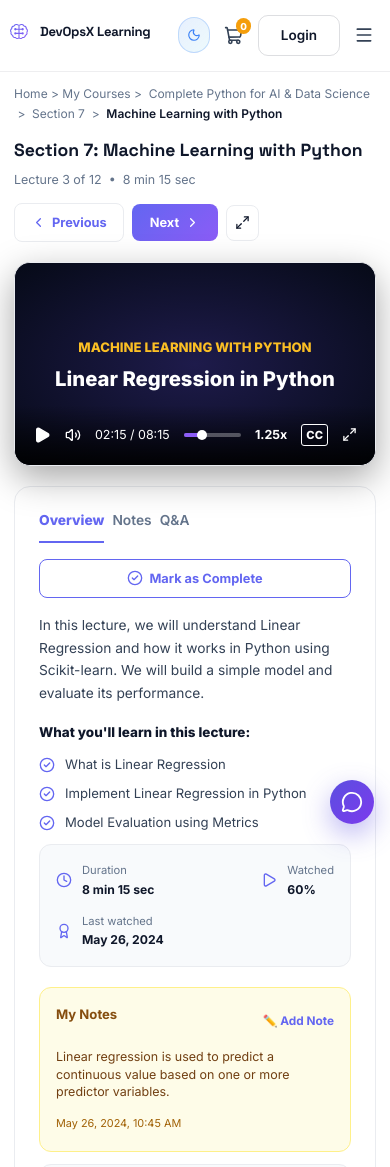
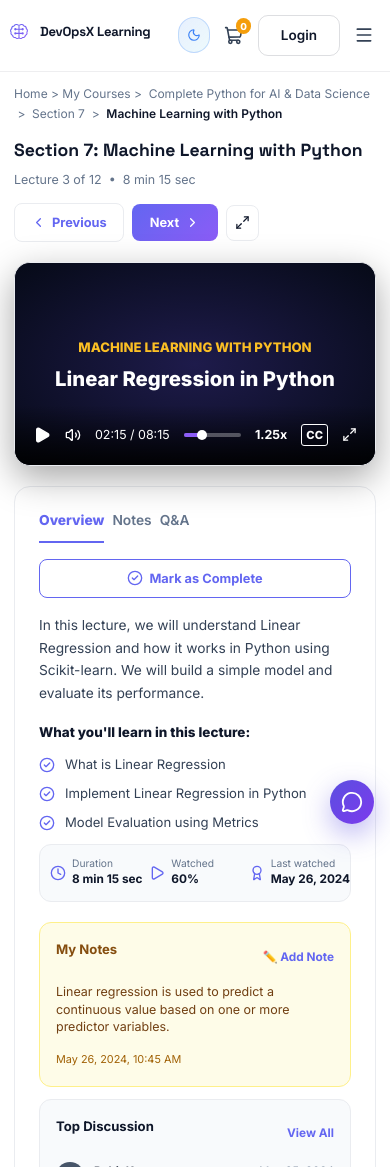
Before and after one commit to abhishek2X2pro/testing-tutorial, a React (Vite) app: page /curriculum in a window 390 px wide. Shown: the top 1167 px of the page. Built offline with nearby package versions, Linux system fonts and the light colour scheme.

Commit message:
fix: layout curriculum spec box items in 1 single row on mobile

```diff
--- a/src/pages/Curriculum/index.jsx
+++ b/src/pages/Curriculum/index.jsx
@@ -399,27 +399,27 @@ export default function Curriculum() {
                     flexShrink: 0,
                   }}
                 >
-                  <div style={{ display: 'flex', alignItems: 'center', gap: '10px' }}>
+                  <div className="curriculum-spec-item" style={{ display: 'flex', alignItems: 'center', gap: '8px' }}>
                     <Clock size={16} color="#6366f1" style={{ flexShrink: 0 }} />
                     <div>
-                      <span style={{ color: 'var(--text-muted)', display: 'block', fontSize: '0.7rem' }}>Duration</span>
-                      <strong style={{ color: 'var(--text-primary)', fontWeight: 700 }}>8 min 15 sec</strong>
+                      <span style={{ color: 'var(--text-muted)', display: 'block', fontSize: '0.68rem', lineHeight: 1.2 }}>Duration</span>
+                      <strong style={{ color: 'var(--text-primary)', fontWeight: 700, fontSize: '0.78rem', lineHeight: 1.3 }}>8 min 15 sec</strong>
                     </div>
                   </div>
 
-                  <div style={{ display: 'flex', alignItems: 'center', gap: '10px' }}>
+                  <div className="curriculum-spec-item" style={{ display: 'flex', alignItems: 'center', gap: '8px' }}>
                     <Play size={16} color="#6366f1" style={{ flexShrink: 0 }} />
                     <div>
-                      <span style={{ color: 'var(--text-muted)', display: 'block', fontSize: '0.7rem' }}>Watched</span>
-                      <strong style={{ color: 'var(--text-primary)', fontWeight: 700 }}>60%</strong>
+                      <span style={{ color: 'var(--text-muted)', display: 'block', fontSize: '0.68rem', lineHeight: 1.2 }}>Watched</span>
+                      <strong style={{ color: 'var(--text-primary)', fontWeight: 700, fontSize: '0.78rem', lineHeight: 1.3 }}>60%</strong>
                     </div>
                   </div>
 
-                  <div style={{ display: 'flex', alignItems: 'center', gap: '10px' }}>
+                  <div className="curriculum-spec-item" style={{ display: 'flex', alignItems: 'center', gap: '8px' }}>
                     <Award size={16} color="#6366f1" style={{ flexShrink: 0 }} />
                     <div>
-                      <span style={{ color: 'var(--text-muted)', display: 'block', fontSize: '0.7rem' }}>Last watched</span>
-                      <strong style={{ color: 'var(--text-primary)', fontWeight: 700 }}>May 26, 2024</strong>
+                      <span style={{ color: 'var(--text-muted)', display: 'block', fontSize: '0.68rem', lineHeight: 1.2 }}>Last watched</span>
+                      <strong style={{ color: 'var(--text-primary)', fontWeight: 700, fontSize: '0.78rem', lineHeight: 1.3 }}>May 26, 2024</strong>
                     </div>
                   </div>
                 </div>
--- a/src/styles/responsive.css
+++ b/src/styles/responsive.css
@@ -325,11 +325,29 @@
 
   .curriculum-spec-box {
     width: 100% !important;
-    flex-direction: row !important;
-    justify-content: space-between !important;
-    flex-wrap: wrap !important;
-    gap: 12px !important;
+    display: grid !important;
+    grid-template-columns: repeat(3, minmax(0, 1fr)) !important;
+    gap: 8px !important;
+    padding: 12px 10px !important;
     box-sizing: border-box !important;
+    align-items: center !important;
+  }
+
+  .curriculum-spec-item {
+    display: flex !important;
+    align-items: center !important;
+    gap: 6px !important;
+    min-width: 0 !important;
+  }
+
+  .curriculum-spec-item span {
+    font-size: 0.64rem !important;
+    white-space: nowrap !important;
+  }
+
+  .curriculum-spec-item strong {
+    font-size: 0.74rem !important;
+    white-space: nowrap !important;
   }
 }
 
```
